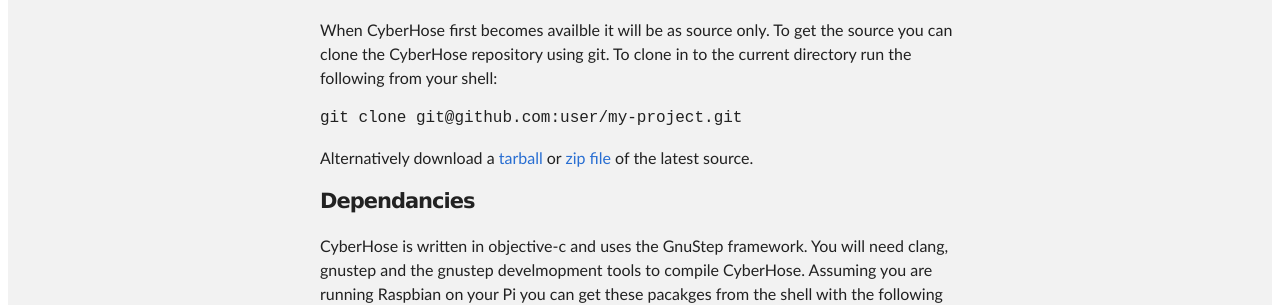
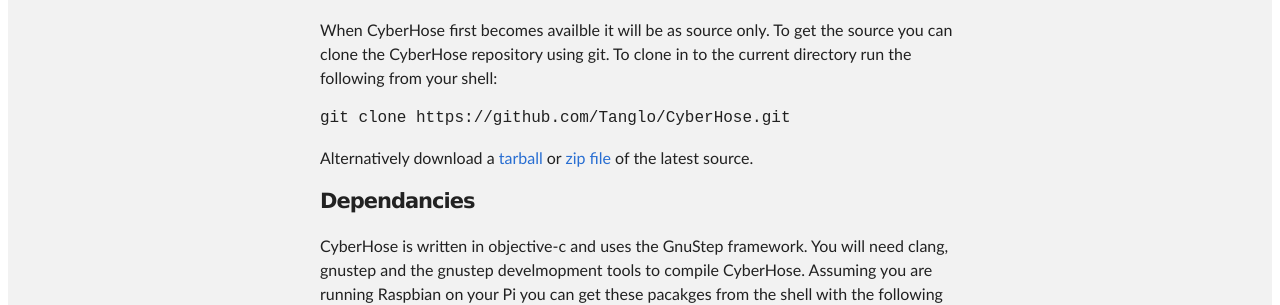
Before and after one commit to Tanglo/CyberHose, a Jekyll site: the page built from download.md, in a window 1280 px wide. Shown: the part 257-562 px from the top of the page. Built offline with Jekyll 4.4.1, drawn with Linux system fonts in a browser that asks for light colours.

Commit message:
test code block bugfix

````diff
--- a/_config.yml
+++ b/_config.yml
@@ -21,3 +21,5 @@
 markdown: kramdown
 kramdown:
   input: GFM
+
+highlighter: rouge
--- a/download.md
+++ b/download.md
@@ -4,8 +4,9 @@
 order: 1
 ---
 When CyberHose first becomes availble it will be as source only.  To get the source you can clone the CyberHose repository using git.  To clone in to the current directory run the following from your shell:
-```
-git clone git@github.com:user/my-project.git
+
+ ```
+git clone https://github.com/Tanglo/CyberHose.git
 ```
 
 Alternatively download a [tarball](https://github.com/Tanglo/CyberHose/tarball/master "CyberHose tarball") or [zip file](https://github.com/Tanglo/CyberHose/zipball/master "CyberHose zip file") of the latest source.
--- a/stylesheets/main.scss
+++ b/stylesheets/main.scss
@@ -76,14 +76,11 @@
 p,
     li {
         code {
-//        @include font-rem(12);
         line-height: 1.5;
         white-space: nowrap;
         margin: 0 2px;
         padding: 5px 10px;
-//        border: $code-block-colour;
         background-color: $code-block-colour;
-//        @include rounded(3px);
     }
 }
 
````
